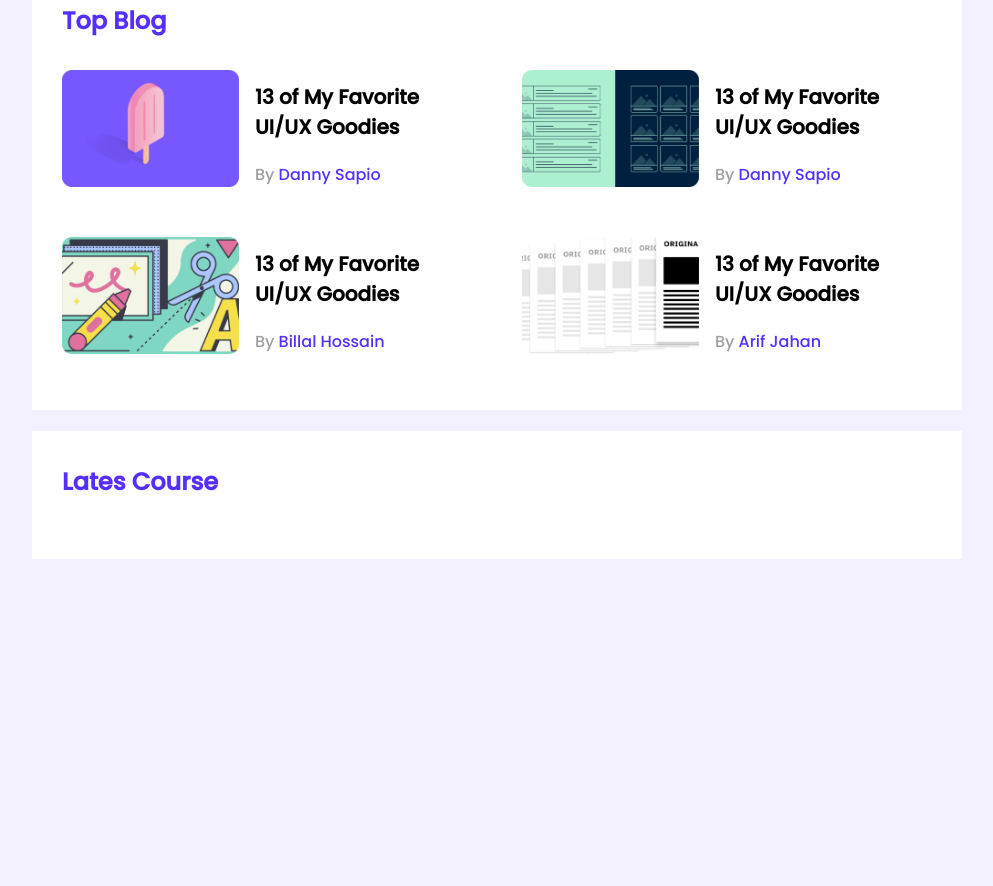
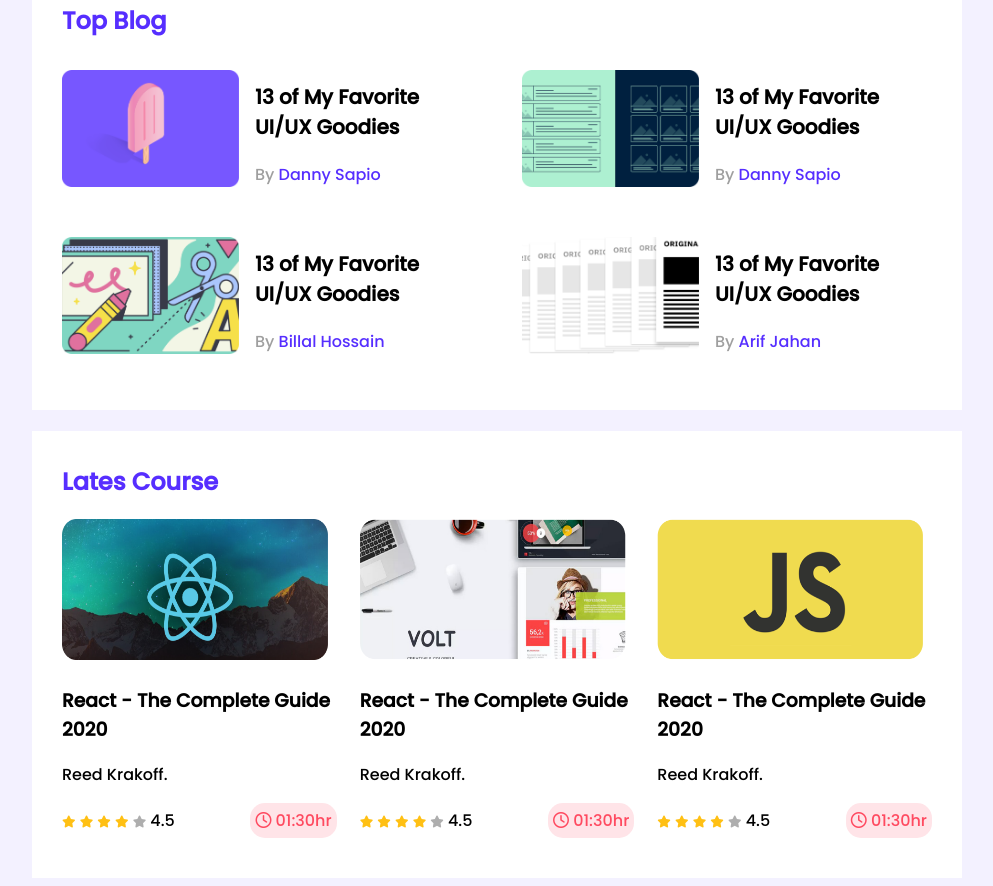
Before and after one commit to WETiger/leader-board-css3, a plain HTML site: page index.html in a window 1280 px wide. Shown: the part 306-1192 px from the top of the page, without its empty margins (143-1136 px from the left). Before the commit the page ends 873 px from the top, so only its background shows below. Drawn offline with Linux system fonts and the light colour scheme.

Commit message:
finished

```diff
--- a/index.html
+++ b/index.html
@@ -5,6 +5,8 @@
     <meta http-equiv="X-UA-Compatible" content="IE=edge">
     <meta name="viewport" content="width=device-width, initial-scale=1.0">
     <title>Leader Board</title>
+    <!-- font awesome css link-->
+    <script src="https://kit.fontawesome.com/c79afa2afe.js" crossorigin="anonymous"></script>
     <!-- stylesheet link-->
     <link rel="stylesheet" href="style/style.css">
 </head>
@@ -97,6 +99,80 @@
 
         <section class="container mr-top">
             <h2 class="section-title">Lates Course</h2>
+            <div class="courses">
+                <div class="course">
+                    <div class="course-banner">
+                        <img src="images/courses/course-1.png" alt="">
+                    </div>
+                    <div class="course-details">
+                        <h3 class="course-title">React - The Complete Guide 2020</h3>
+                        <p class="course-author">Reed Krakoff.</p>
+                        <div class="course-info">
+                            <div>
+                                <i class="fas fa-star filled"></i>
+                                <i class="fas fa-star filled"></i>
+                                <i class="fas fa-star filled"></i>
+                                <i class="fas fa-star filled"></i>
+                                <i class="fas fa-star empty"></i>
+                                <span>4.5</span>
+                            </div>
+                            <div class="clock-duration">
+                                <i class="far fa-clock"></i>
+                                01:30hr
+                            </div>
+                        </div>
+
+                    </div><!-- course-details -->
+                </div><!-- /.course -->
+                <div class="course">
+                    <div class="course-banner">
+                        <img src="images/courses/course-2.png" alt="">
+                    </div>
+                    <div class="course-details">
+                        <h3 class="course-title">React - The Complete Guide 2020</h3>
+                        <p class="course-author">Reed Krakoff.</p>
+                        <div class="course-info">
+                            <div>
+                                <i class="fas fa-star filled"></i>
+                                <i class="fas fa-star filled"></i>
+                                <i class="fas fa-star filled"></i>
+                                <i class="fas fa-star filled"></i>
+                                <i class="fas fa-star empty"></i>
+                                <span>4.5</span>
+                            </div>
+                            <div class="clock-duration">
+                                <i class="far fa-clock"></i>
+                                01:30hr
+                            </div>
+                        </div>
+
+                    </div><!-- course-details -->
+                </div><!-- /.course -->
+                <div class="course">
+                    <div class="course-banner">
+                        <img src="images/courses/course-3.png" alt="">
+                    </div>
+                    <div class="course-details">
+                        <h3 class="course-title">React - The Complete Guide 2020</h3>
+                        <p class="course-author">Reed Krakoff.</p>
+                        <div class="course-info">
+                            <div>
+                                <i class="fas fa-star filled"></i>
+                                <i class="fas fa-star filled"></i>
+                                <i class="fas fa-star filled"></i>
+                                <i class="fas fa-star filled"></i>
+                                <i class="fas fa-star empty"></i>
+                                <span>4.5</span>
+                            </div>
+                            <div class="clock-duration">
+                                <i class="far fa-clock"></i>
+                                01:30hr
+                            </div>
+                        </div>
+
+                    </div><!-- course-details -->
+                </div><!-- /.course -->
+            </div><!-- /.courses -->
         </section>
     </main>
     <!-- top players and top blog end -->
--- a/style/style.css
+++ b/style/style.css
@@ -91,3 +91,73 @@ height: 117px;
 .mr-top{
     margin-top: 21px;
 }
+
+.courses{
+    display: grid;
+    grid-template-columns: repeat(3,1fr);
+    grid-column-gap: 23px;
+}
+.course{
+    /* padding: 13px; */
+}
+.course-banner img{
+    width: 266px;
+height: 141px;
+}
+.course-info{
+    display: flex;
+    align-items: center;
+    justify-content: space-between;
+}
+.fa-star{
+    font-size: 12px;
+}
+.fa-star.filled{
+    color: #FFC014;
+}
+
+.fa-star.empty{
+    color: #AEAEAE  ;
+}
+
+.clock-duration{
+    background: #FFE4E8;
+    border-radius: 15px;
+    padding: 5px;
+    color: #FF4A60;
+}
+
+/* --------------------------------
+        media Queries
+-----------------------------------*/
+
+ /* mobile device */
+
+ @media only screen and (max-width: 688px) {
+     .container{
+         width: 100%;
+     }
+     .players, .blogs , .courses{
+         grid-template-columns: repeat(1,1fr);
+
+     }
+     .player , .blog {
+         flex-direction: column;
+     }
+ }
+
+ @media only screen and (min-width:688px) and (max-width: 992px) {
+    .container{
+        width: 100%;
+    }
+    .players, .courses{
+        grid-template-columns: repeat(2, 1fr);
+
+    }
+    .blogs{
+        grid-template-columns: repeat(1, 1fr);
+    }
+    .player {
+        flex-direction: column;
+    }
+ }
```
